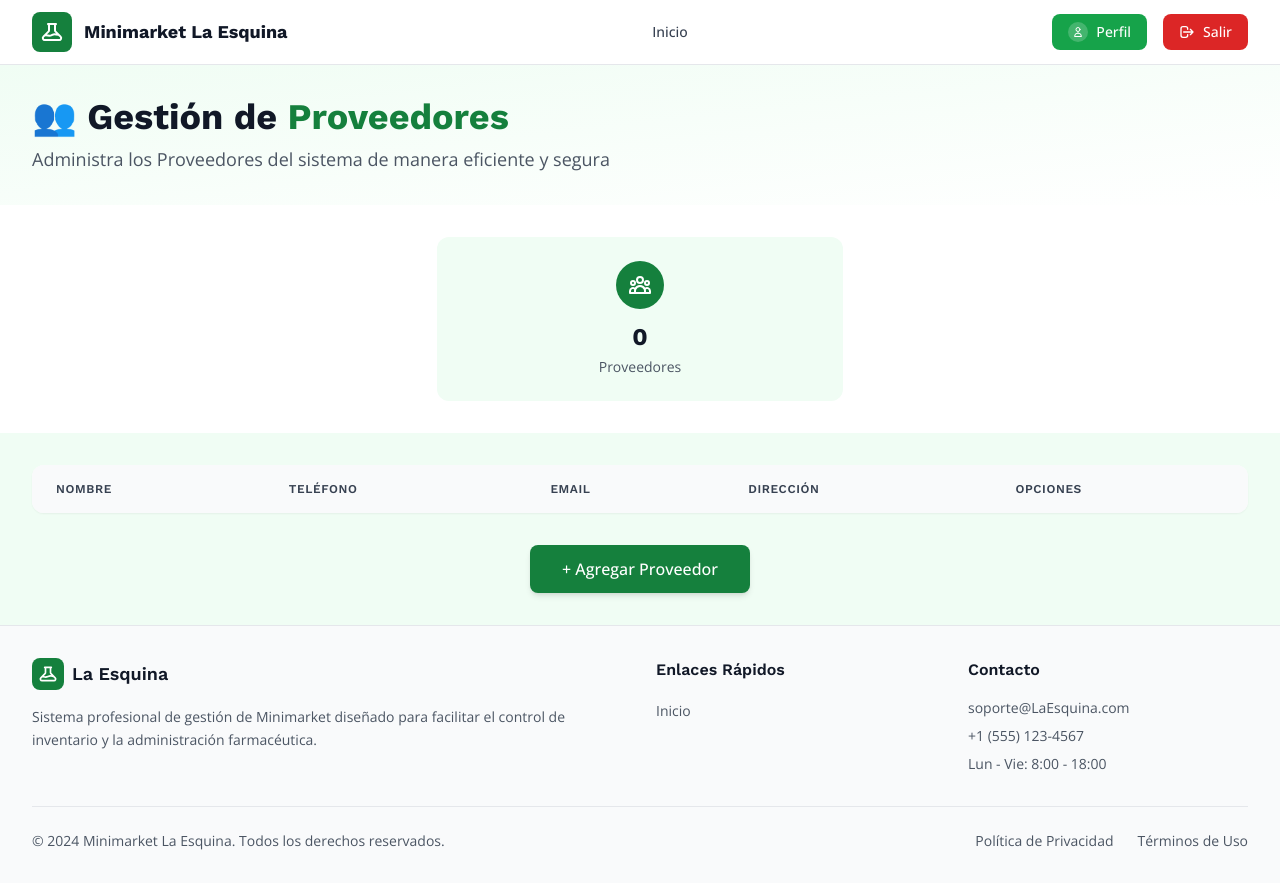
After one commit to Alerrsi/Minimarket-La-Esquina, a Django app: template Proveedores/templates/proveedores.html in a window 1280 px wide. The commit adds this page. Run offline with Django 3.2, Linux system fonts and the light colour scheme; the template is opened without the code that fills it, so the values that code supplies are empty; style sheets or scripts are compiled from the project's sources; some libraries are stand-ins or nearby versions.

Commit message:
Formulario y Vista para proveedores

```diff
--- a/Core/templates/base.html
+++ b/Core/templates/base.html
@@ -57,7 +57,7 @@
                     <a href="{% url 'productosView' %}" class="text-gray-700 hover:text-primary px-3 py-2 rounded-md text-sm font-medium transition-colors">Productos</a>
                     <a href="#" class="text-gray-700 hover:text-primary px-3 py-2 rounded-md text-sm font-medium transition-colors">Reportes</a>
                     <a href="{% url 'comprasView' %}" class="text-gray-700 hover:text-primary px-3 py-2 rounded-md text-sm font-medium transition-colors">Compras</a>
-                    <a href="#" class="text-gray-700 hover:text-primary px-3 py-2 rounded-md text-sm font-medium transition-colors">Proveedores</a>
+                    <a href="{% url 'proveedorView' %}" class="text-gray-700 hover:text-primary px-3 py-2 rounded-md text-sm font-medium transition-colors">Proveedores</a>
                     <a href="{% url 'ventasView' %}" class="text-gray-700 hover:text-primary px-3 py-2 rounded-md text-sm font-medium transition-colors">Ventas</a>
                     {% elif request.user.rol.nombre|lower == "administrador" %}
                     <a href="{% url 'productosView' %}" class="text-gray-700 hover:text-primary px-3 py-2 rounded-md text-sm font-medium transition-colors">Productos</a>
@@ -66,7 +66,7 @@
                     {% elif request.user.rol.nombre|lower == "bodeguero" %}
                     <a href="{% url 'productosView' %}" class="text-gray-700 hover:text-primary px-3 py-2 rounded-md text-sm font-medium transition-colors">Productos</a>
                     <a href="{% url 'comprasView' %}" class="text-gray-700 hover:text-primary px-3 py-2 rounded-md text-sm font-medium transition-colors">Compras</a>
-                    <a href="#" class="text-gray-700 hover:text-primary px-3 py-2 rounded-md text-sm font-medium transition-colors">Proveedores</a>
+                    <a href="{% url 'proveedorView' %}" class="text-gray-700 hover:text-primary px-3 py-2 rounded-md text-sm font-medium transition-colors">Proveedores</a>
                     {% elif request.user.rol.nombre|lower == "cajero" %}
                     <a href="{% url 'ventasView' %}" class="text-gray-700 hover:text-primary px-3 py-2 rounded-md text-sm font-medium transition-colors">Ventas</a>
                     {% endif %}
--- /dev/null
+++ b/Proveedores/templates/proveedores.html
@@ -0,0 +1,105 @@
+{% extends 'base.html' %}
+{% load static %}
+
+{% block main %}
+<main class="flex-1">
+    <!-- Hero Section -->
+    <section class="bg-gradient-to-br from-secondary to-white py-8">
+        <div class="max-w-7xl mx-auto px-4 sm:px-6 lg:px-8">
+            <div class="flex justify-between items-center">
+                <div>
+                    <h1 class="text-3xl md:text-4xl font-heading font-bold text-gray-900 mb-2">
+                        👥 Gestión de <span class="text-primary">Proveedores</span>
+                    </h1>
+                    <p class="text-lg text-muted max-w-2xl">
+                        Administra los Proveedores del sistema de manera eficiente y segura
+                    </p>
+                </div>
+            </div>
+        </div>
+    </section>
+
+    <!-- Stats Section -->
+    <section class="py-8 bg-white">
+        <div class="max-w-7xl mx-auto px-4 sm:px-6 lg:px-8">
+            <div class="flex justify-center">
+                <div class="bg-secondary rounded-xl p-6 text-center w-full sm:w-1/2 md:w-1/3">
+                    <div class="w-12 h-12 bg-primary rounded-full flex items-center justify-center mx-auto mb-3">
+                        <svg class="w-6 h-6 text-white" fill="none" stroke="currentColor" viewBox="0 0 24 24">
+                            <path stroke-linecap="round" stroke-linejoin="round" stroke-width="2" d="M17 20h5v-2a3 3 0 00-5.356-1.857M17 20H7m10 0v-2c0-.656-.126-1.283-.356-1.857M7 20H2v-2a3 3 0 015.356-1.857M7 20v-2c0-.656.126-1.283.356-1.857m0 0a5.002 5.002 0 019.288 0M15 7a3 3 0 11-6 0 3 3 0 016 0zm6 3a2 2 0 11-4 0 2 2 0 014 0zM7 10a2 2 0 11-4 0 2 2 0 014 0z"></path>
+                        </svg>
+                    </div>
+                    <h3 class="text-2xl font-heading font-bold text-gray-900 mb-1">{{ proveedores|length }}</h3>
+                    <p class="text-muted text-sm">Proveedores</p>
+                </div>
+                </div>
+            </div>
+        </div>
+    </section>
+
+    <!-- Users Table Section -->
+<!-- Users Table Section -->
+<section class="py-8 bg-secondary">
+    <div class="max-w-7xl mx-auto px-4 sm:px-6 lg:px-8">
+        <div class="bg-white rounded-xl shadow-sm overflow-hidden">
+            <div class="overflow-x-auto">
+                <table class="w-full">
+                    <thead class="bg-gray-50">
+                        <tr>
+                            <th class="px-6 py-4 text-left text-xs font-heading font-semibold text-gray-700 uppercase tracking-wider">Nombre</th>
+                            <th class="px-6 py-4 text-left text-xs font-heading font-semibold text-gray-700 uppercase tracking-wider">Teléfono</th>
+                            <th class="px-6 py-4 text-left text-xs font-heading font-semibold text-gray-700 uppercase tracking-wider">Email</th>
+                            <th class="px-6 py-4 text-left text-xs font-heading font-semibold text-gray-700 uppercase tracking-wider">Dirección</th>
+                            <th class="px-6 py-4 text-left text-xs font-heading font-semibold text-gray-700 uppercase tracking-wider">Opciones</th>
+                        </tr>
+                    </thead>
+                    <tbody class="bg-white divide-y divide-gray-200">
+                        {% for proveedor in proveedores %}
+                        <tr class="hover:bg-gray-50 transition-colors">
+                            <td class="px-6 py-4 whitespace-nowrap">
+                                <span class="text-sm font-medium text-gray-900">{{ proveedor.nombre }}</span>
+                            </td>
+                            <td class="px-6 py-4 whitespace-nowrap">
+                                <span class="text-sm text-gray-900">{{ proveedor.telefono }}</span>
+                            </td>
+                            <td class="px-6 py-4 whitespace-nowrap">
+                                <span class="text-sm text-gray-600">{{ proveedor.email }}</span>
+                            </td>
+                            <td class="px-6 py-4 whitespace-nowrap">
+                                <span class="text-sm text-gray-600">{{ proveedor.direccion }}</span>
+                            </td>
+                            <td class="px-6 py-4 whitespace-nowrap text-sm font-medium">
+                                <div class="flex space-x-2">
+                                    <a href="{% url 'editar_proveedor' proveedor.id %}"
+                                       class="py-3 px-5 text-center no-underline bg-green-500 hover:bg-green-600 text-white font-medium rounded-lg shadow-md hover:shadow-lg transition-all duration-200">
+                                        Editar
+                                    </a>
+                                    <form action="{% url 'eliminar_proveedor' proveedor.id %}" method="POST" style="display:inline;">
+                                        {% csrf_token %}
+                                        <button type="submit"
+                                            class="py-3 px-5 text-center no-underline bg-red-500 hover:bg-red-600 text-white font-medium rounded-lg shadow-md hover:shadow-lg transition-all duration-200"
+                                            onclick="return confirm('¿Seguro que deseas eliminar este proveedor?');">
+                                            Eliminar
+                                        </button>
+                                    </form>
+                                </div>
+                            </td>
+                        </tr>
+                        {% endfor %}
+                    </tbody>
+                </table>
+            </div>
+        </div>
+
+        <!-- Centered Add Button -->
+        <div class="flex justify-center mt-8">
+            <a href="{% url 'proveedorForm' %}"
+               class="py-3 px-8 bg-primary hover:bg-blue-700 text-white font-medium rounded-lg shadow-md hover:shadow-lg transform hover:scale-105 transition-all duration-200">
+                + Agregar Proveedor
+            </a>
+        </div>
+    </div>
+</section>
+</main>
+
+{% endblock %}
```
Also changed, not shown: Proveedores/forms.py (added, +42 -0 lines), Proveedores/templates/proveedores-formulario.html (added, +36 -0 lines), Proveedores/urls.py (+6 -3 lines), Proveedores/views.py (+48 -1 lines).
